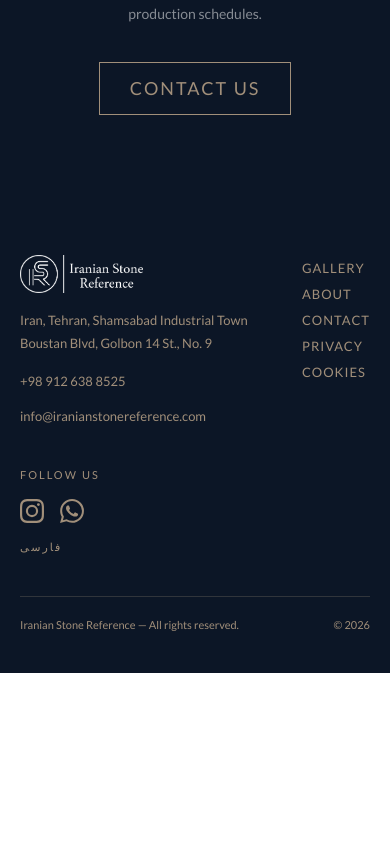
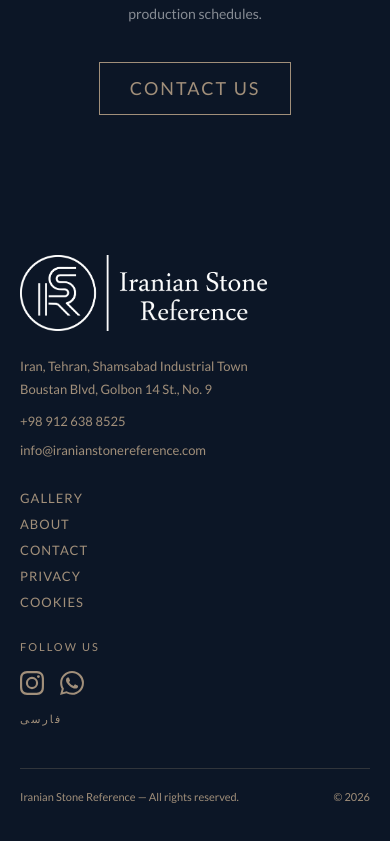
Before and after one commit to tofighjoua-boop/IranianStoneReference, a Next.js app: page /en/production in a window 390 px wide. Shown: the part 7732-8573 px from the top of the page. Before the commit the page ends 8405 px from the top, so only its background shows below. Built offline with nearby package versions, Linux system fonts and the light colour scheme.

Commit message:
redesign: footer 4-column layout, logo size doubled
Split logo column from contact info. New order:
logo (2x size) | address/phone/email | nav links | social

Co-Authored-By: Claude Sonnet 4.6 <noreply@anthropic.com>

```diff
--- a/src/app/globals.css
+++ b/src/app/globals.css
@@ -238,6 +238,14 @@
   .production-grid > div { order: unset !important; }
 }
 
+/* Footer responsive grid */
+@media (max-width: 900px) {
+  .footer-grid { grid-template-columns: 1fr 1fr !important; }
+}
+@media (max-width: 560px) {
+  .footer-grid { grid-template-columns: 1fr !important; }
+}
+
 /* Responsive visibility */
 @media (max-width: 768px)  { .nomobile   { display: none !important; } }
 @media (min-width: 769px)  { .onlymobile { display: none !important; } }
--- a/src/components/layout/Footer.tsx
+++ b/src/components/layout/Footer.tsx
@@ -50,33 +50,36 @@ export function Footer({ locale }: { locale: Language }) {
           gap: "40px",
         }}
       >
-        {/* Top row */}
+        {/* Top row — 4 columns */}
         <div
           style={{
-            display: "flex",
-            flexDirection: "row",
-            justifyContent: "space-between",
+            display: "grid",
+            gridTemplateColumns: "auto 1fr 1fr 1fr",
+            gap: "clamp(24px, 4vw, 64px)",
             alignItems: "flex-start",
-            gap: "40px",
-            flexWrap: "wrap",
           }}
+          className="footer-grid"
         >
-          {/* Logo + address */}
-          <div style={{ display: "flex", flexDirection: "column", gap: "16px", minWidth: "180px" }}>
+          {/* Col 1: Logo only (doubled size) */}
+          <div style={{ display: "flex", flexDirection: "column" }}>
             <Link href={`/${locale}`}>
               <Image
                 src="/images/isr-logo-full.png"
                 alt="Iranian Stone Reference"
-                width={178}
-                height={50}
+                width={356}
+                height={100}
                 style={{
-                  height: "38px",
+                  height: "76px",
                   width: "auto",
                   objectFit: "contain",
                   filter: "brightness(0) invert(1)",
                 }}
               />
             </Link>
+          </div>
+
+          {/* Col 2: Contact info (moved from below logo) */}
+          <div style={{ display: "flex", flexDirection: "column", gap: "10px" }}>
             <p style={{ fontSize: "13px", color: "#A18F7A", lineHeight: 1.8, margin: 0 }}>
               {isRTL
                 ? <>ایران، تهران، شهرک صنعتی شمس آباد<br />بلوار بوستان، گلبن ۱۴، پلاک ۹</>
@@ -86,7 +89,7 @@ export function Footer({ locale }: { locale: Language }) {
             <a href="mailto:info@iranianstonereference.com" style={{ fontSize: "13px", color: "#A18F7A", textDecoration: "none" }}>info@iranianstonereference.com</a>
           </div>
 
-          {/* Nav links */}
+          {/* Col 3: Nav links */}
           <div style={{ display: "flex", flexDirection: "column" }}>
             {links.map((link) => (
               <Link
@@ -107,7 +110,7 @@ export function Footer({ locale }: { locale: Language }) {
             ))}
           </div>
 
-          {/* Social + language */}
+          {/* Col 4: Social + language */}
           <div style={{ display: "flex", flexDirection: "column", gap: "16px" }}>
             <p style={{ fontSize: "11px", color: "#A18F7A", letterSpacing: "2px", textTransform: "uppercase", margin: 0 }}>
               {isRTL ? "دنبال کنید" : "FOLLOW US"}
```
